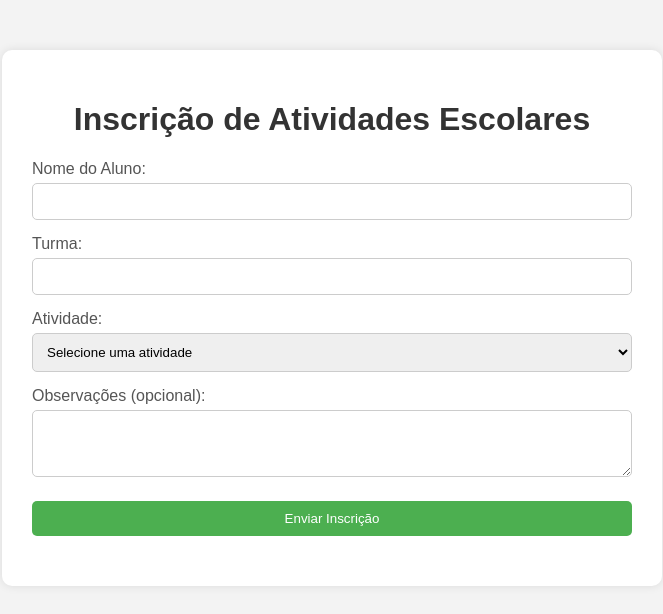
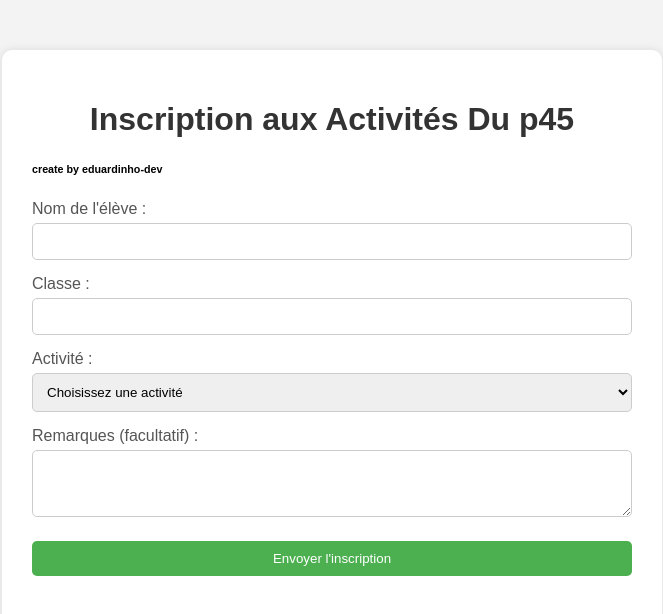
Before and after one commit to eduardo-123-dev/escul12, a plain HTML site: page index.html in a window 1280 px wide. Shown: the whole page, without its empty margins (308-971 px from the left). Drawn offline with Linux system fonts and the light colour scheme.

Commit message:
Update index.html

```diff
--- a/index.html
+++ b/index.html
@@ -1,9 +1,9 @@
 <!DOCTYPE html>
-<html lang="pt-BR">
+<html lang="fr">
 <head>
   <meta charset="UTF-8" />
   <meta name="viewport" content="width=device-width, initial-scale=1.0"/>
-  <title>Inscrição de Atividades Escolares</title>
+  <title>Inscription aux Activités Scolaires</title>
   <style>
     body {
       font-family: Arial, sans-serif;
@@ -55,60 +55,64 @@
 </head>
 <body>
   <div class="container">
-    <h1>Inscrição de Atividades Escolares</h1>
-    <form id="formInscricao">
-      <label for="nome">Nome do Aluno:</label>
-      <input type="text" id="nome" name="nome" required>
+    <h1>Inscription aux Activités Du p45</h1>
+    <h6>create by eduardinho-dev</h6>
+    <form id="formInscription">
+      <label for="nom">Nom de l'élève :</label>
+      <input type="text" id="nom" name="nom" required>
 
-      <label for="turma">Turma:</label>
-      <input type="text" id="turma" name="turma" required>
+      <label for="classe">Classe :</label>
+      <input type="text" id="classe" name="classe" required>
 
-      <label for="atividade">Atividade:</label>
-      <select id="atividade" name="atividade" required>
-        <option value="">Selecione uma atividade</option>
-        <option value="Futebol">Futebol</option>
-        <option value="Teatro">Teatro</option>
-        <option value="Xadrez">Xadrez</option>
-        <option value="Música">Música</option>
+      <label for="activite">Activité :</label>
+      <select id="activite" name="activite" required>
+        <option value="">Choisissez une activité</option>
+        <option value="Jeux de société">Jeux de société</option>
+        <option value="Lire">Lire</option>
+        <option value="Football">Football</option>
+        <option value="Volley">Volley</option>
+        <option value="Basket">Basket</option>
+        <option value="Activités avec les DASPAS">Activités avec les DASPAS</option>
+        <option value="Au hasard">Au hasard</option>
       </select>
 
-      <label for="obs">Observações (opcional):</label>
+      <label for="obs">Remarques (facultatif) :</label>
       <textarea id="obs" name="obs" rows="3"></textarea>
 
-      <button type="submit">Enviar Inscrição</button>
+      <button type="submit">Envoyer l'inscription</button>
     </form>
 
-    <div class="success" id="mensagemSucesso"></div>
+    <div class="success" id="messageSucces"></div>
   </div>
 
   <script>
-    const form = document.getElementById('formInscricao');
-    const mensagemSucesso = document.getElementById('mensagemSucesso');
+    const form = document.getElementById('formInscription');
+    const messageSucces = document.getElementById('messageSucces');
 
     form.addEventListener('submit', function(e) {
       e.preventDefault();
 
-      const dados = {
-        nome: form.nome.value,
-        turma: form.turma.value,
-        atividade: form.atividade.value,
-        observacoes: form.obs.value
+      const donnees = {
+        nom: form.nom.value,
+        classe: form.classe.value,
+        activite: form.activite.value,
+        remarques: form.obs.value
       };
 
-      fetch('https://script.google.com/macros/s/AKfycbxMhwrYXmDZI27kSE9FRQTD_5edMic_gPopxsNnzEU4dQAMgkhdi_GVs6-n7rGI9iWk/exec', {
+      fetch("https://script.google.com/macros/s/AKfycbxMhwrYXmDZI27kSE9FRQTD_5edMic_gPopxsNnzEU4dQAMgkhdi_GVs6-n7rGI9iWk/exec", {
         method: 'POST',
         mode: 'no-cors',
         headers: {
           'Content-Type': 'application/json'
         },
-        body: JSON.stringify(dados)
+        body: JSON.stringify(donnees)
       })
       .then(() => {
-        mensagemSucesso.textContent = "Inscrição enviada com sucesso!";
+        messageSucces.textContent = "Inscription envoyée avec succès !";
         form.reset();
       })
       .catch(() => {
-        mensagemSucesso.textContent = "Erro ao enviar inscrição.";
+        messageSucces.textContent = "Erreur lors de l'envoi de l'inscription.";
       });
     });
   </script>
```
